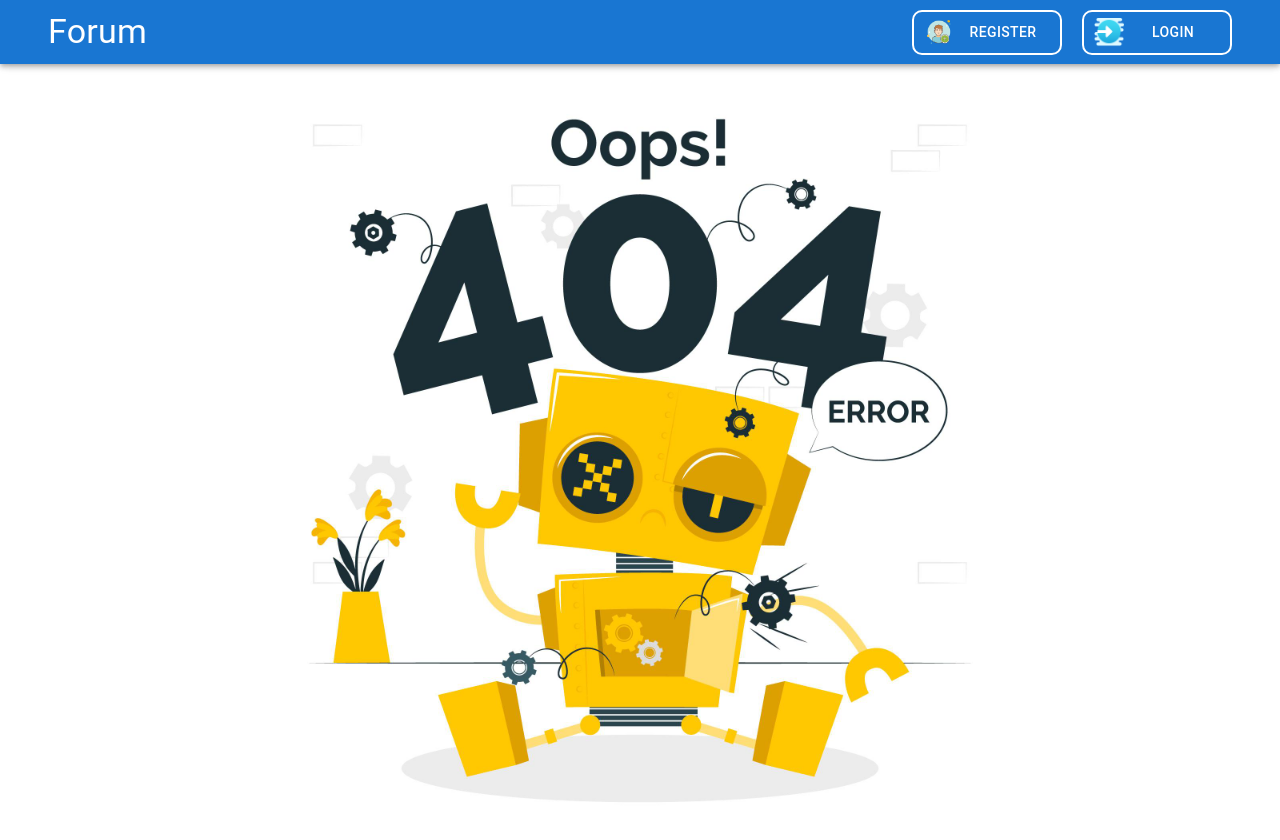
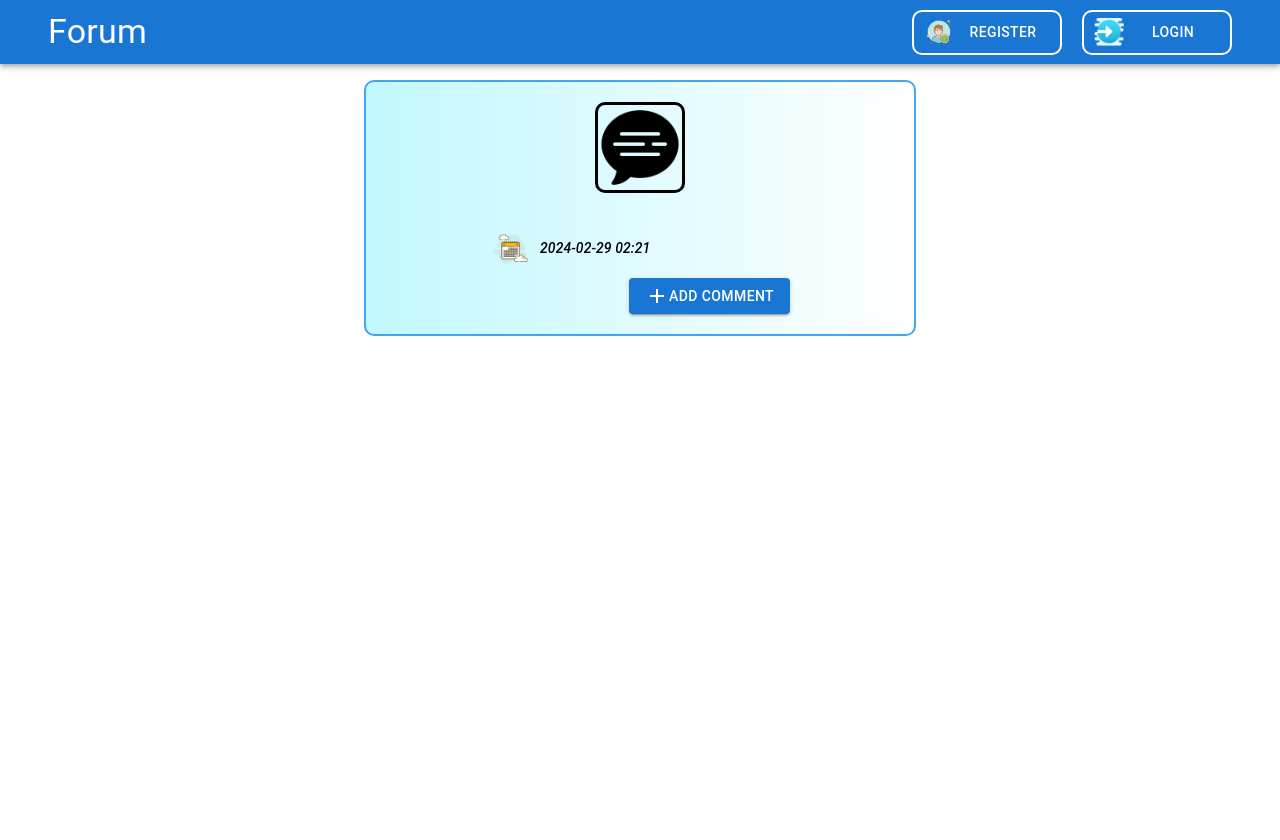
Before and after one commit to red88july/lab_work88, a React (Vite) app in the folder frontend/: page /posts/1 in a window 1280 px wide. Shown: the top 840 px of the page. After the commit the page ends 800 px from the top, so only its background shows below. Built offline with nearby package versions, Linux system fonts and the light colour scheme; no server answers.

Commit message:
"Create new GET request by id on backend part. After create new route to '/posts/:id'. Create Thunk with get request and add case to slice. Create container 'ViewPost' and set logic for them"

```diff
--- a/frontend/src/App.tsx
+++ b/frontend/src/App.tsx
@@ -6,6 +6,7 @@ import PageNoFoundPicture from '../src/assets/images/404PageNotFound.jpg';
 import LogForm from './features/users/LogForm.tsx';
 import PostForm from './features/posts/PostForm.tsx';
 import Posts from './features/posts/Posts.tsx';
+import ViewPost from './features/posts/ViewPost.tsx';
 
 function App() {
   return (
@@ -16,6 +17,7 @@ function App() {
               <Route path="/register" element={(<RegForm />)}/>
               <Route path="/login" element={(<LogForm />)}/>
               <Route path="/new-post" element={(<PostForm />)}/>
+              <Route path="posts/:id" element={(<ViewPost />)}/>
               <Route path="*" element={(
                 <Box
                   sx={{display: "flex", alignItems:'center',
--- a/frontend/src/features/posts/Posts.tsx
+++ b/frontend/src/features/posts/Posts.tsx
@@ -1,14 +1,17 @@
-import {useEffect} from 'react';
-import {useAppDispatch, useAppSelector} from '../../../app/hooks.ts';
-import {getAllPost} from './postsSlice.ts';
-import {getPosts} from './postsThunk.ts';
-import {Container} from '@mui/material';
-import PostsList from './PostsList.tsx';
+import { Box, CircularProgress, Container } from '@mui/material';
+import { useAppDispatch, useAppSelector } from '../../../app/hooks.ts';
+import { useEffect } from 'react';
+
+import { getAllPost, isLoadPosts } from './postsSlice.ts';
+import { getPosts } from './postsThunk.ts';
+import PostsList from './PostsList';
 
 const Posts = () => {
 
   const dispatch = useAppDispatch();
   const posts = useAppSelector(getAllPost);
+
+  const loadingPosts = useAppSelector(isLoadPosts);
 
   useEffect(() => {
     dispatch(getPosts());
@@ -16,6 +19,8 @@ const Posts = () => {
 
   return (
     <Container maxWidth="md" sx={{marginTop: 15}}>
+      {loadingPosts && (<Box sx={{display: 'flex', justifyContent: 'center'}}>
+        <CircularProgress size={100}/></Box>) }
       {posts.map(post => (
         <PostsList
           id={post._id}
--- a/frontend/src/features/posts/PostsList.tsx
+++ b/frontend/src/features/posts/PostsList.tsx
@@ -1,8 +1,9 @@
 import dayjs from 'dayjs';
-import {Box, CardMedia, Typography} from '@mui/material';
+import {Box, CardMedia, Link, Typography} from '@mui/material';
 
-import {ApiUser} from '../../types';
-import {apiURL} from '../../constants.ts';
+import { apiURL } from '../../constants.ts';
+import { ApiUser } from '../../types';
+
 import picOfPostMessage from '../../assets/images/ic-message.png';
 import iconAuthorPost from '../../assets/images/ic-author.png';
 import iconDatetimePost from '../../assets/images/ic-date.png';
@@ -45,7 +46,6 @@ const picTitle = {
   backgroundSize: '30px',
 };
 
-
 interface Props {
   id: string;
   user: ApiUser;
@@ -70,22 +70,23 @@ const PostsList: React.FC<Props> = ({id, user, title, image, datetime}) => {
             component="img"
             sx={{width: 130, height: 130, borderRadius: '10px', border: '3px solid black'}}
             image={imagePost}
-            alt="message"
+            alt={title}
           />
         </Box>
-        <Box display="flex" flexDirection="column" marginLeft={5}>
-
+        <Box display="flex" flexDirection="column" marginLeft={5} width="400px">
           <Box display="flex" justifyContent="space-between" alignItems="center" marginBottom={1}>
-            <Typography gutterBottom variant="subtitle2" component="div" sx={picAuthor} marginLeft={2}>
+            <Typography gutterBottom variant="subtitle2" component="div" sx={picAuthor}>
               <em>{user.username}</em>
             </Typography>
-            <Typography gutterBottom variant="subtitle2" component="div" sx={picDate} marginLeft={4}>
+            <Typography gutterBottom variant="subtitle2" component="div" sx={picDate}>
               <em>{dayjs(datetime).format('YYYY-MM-DD HH:mm')}</em>
             </Typography>
           </Box>
           <Box>
             <Typography gutterBottom variant="h6" sx={picTitle} component="div">
-              <strong>{title}</strong>
+              <Link href={`posts/${id}`}>
+                <strong>{title}</strong>
+              </Link>
             </Typography>
           </Box>
         </Box>
--- /dev/null
+++ b/frontend/src/features/posts/ViewPost.tsx
@@ -0,0 +1,94 @@
+import {Box, Button, CardMedia, Container, Typography} from '@mui/material';
+import dayjs from 'dayjs';
+import {useSelector} from 'react-redux';
+import {selectViewPost} from './postsSlice.ts';
+import {useAppDispatch} from '../../../app/hooks.ts';
+import {useParams} from 'react-router-dom';
+import {useEffect} from 'react';
+import {viewOnePost} from './postsThunk.ts';
+import iconAuthorPost from '../../assets/images/ic-author.png';
+import iconDatetimePost from '../../assets/images/ic-date.png';
+import picOfPostMessage from '../../assets/images/ic-message.png';
+import AddIcon from '@mui/icons-material/Add';
+import {apiURL} from '../../constants.ts';
+
+const stylePostBox = {
+  borderRadius: '10px',
+  border: '2px solid #42a5f5',
+  display: 'flex',
+  flexDirection: 'column',
+  padding: '20px 20px 20px 20px',
+  alignItems: 'center',
+  marginBottom: '10px',
+  background: 'linear-gradient(90deg, rgba(0,224,255,0.24413515406162467) 0%, rgba(255,255,255,1) 100%)',
+  '&:hover': {
+    boxShadow: '6px 7px 21px -5px rgba(0,0,0,0.27)',
+  }
+};
+
+const picDate = {
+  padding: '5px 0 5px 50px',
+  backgroundImage: `url(${iconDatetimePost})`,
+  backgroundRepeat: 'no-repeat',
+  backgroundPosition: 'left center',
+  backgroundSize: '40px',
+};
+
+const ViewPost = () => {
+  const dispatch = useAppDispatch();
+  const viewPost = useSelector(selectViewPost);
+
+  let imagePost = picOfPostMessage;
+
+  if (viewPost?.image) {
+    imagePost = apiURL + '/' + viewPost?.image;
+  }
+
+  const {id} = useParams();
+
+  useEffect(() => {
+    if (id) {
+      dispatch(viewOnePost(id));
+    }
+  }, [dispatch, id]);
+
+
+  return (
+      <Container maxWidth="sm">
+        <Box marginTop={10}>
+          <Box key={viewPost?._id} id={viewPost?._id} sx={stylePostBox}>
+            <Box sx={{display: 'flex', justifyContent: 'center'}}>
+              <CardMedia
+                component="img"
+                sx={{width: '80%', height: 'auto', borderRadius: '10px', border: '3px solid black'}}
+                image={imagePost}
+                alt="message"
+              />
+            </Box>
+            <Box display="flex" flexDirection="column">
+              <Box marginBottom={3}>
+                <Typography gutterBottom variant="subtitle1" component="div">
+                  <p style={{textIndent: '25px'}}>{viewPost?.description}</p>
+                </Typography>
+              </Box>
+              <Box display="flex" flexDirection="column" justifyContent="right" marginBottom={1}>
+                <Box display="flex" flexDirection="column" width="300px">
+                  <Typography gutterBottom variant="subtitle2" component="div" sx={picDate}>
+                    <em>{dayjs(viewPost?.datetime).format('YYYY-MM-DD HH:mm')}</em>
+                  </Typography>
+                </Box>
+              </Box>
+              <Box display="flex" justifyContent="right">
+                <Button variant="contained">
+                  <AddIcon />
+                  Add comment
+                </Button>
+              </Box>
+            </Box>
+          </Box>
+        </Box>
+      </Container>
+  );
+};
+
+export default ViewPost;
--- a/frontend/src/features/posts/postsSlice.ts
+++ b/frontend/src/features/posts/postsSlice.ts
@@ -1,20 +1,27 @@
-import {GlobalError, PostMutation, Posts} from '../../types';
-import {createSlice} from '@reduxjs/toolkit';
-import {getPosts, postsCreate} from './postsThunk.ts';
-import {RootState} from '../../../app/store.ts';
+import { createSlice, PayloadAction } from '@reduxjs/toolkit';
+
+import { GlobalError, PostMutation, Posts } from '../../types';
+import { getPosts, postsCreate, viewOnePost } from './postsThunk.ts';
+import { RootState } from '../../../app/store.ts';
 
 interface UsersState {
   posts: PostMutation | null;
   allPosts: Posts[];
+  post: Posts | null;
   isLoadingPost: boolean;
+  isLoadingPosts: boolean;
   isErrorPost: GlobalError | null;
+  isLoadViewPost: boolean;
 }
 
 const initialState: UsersState = {
   posts: null,
   allPosts: [],
+  post: null,
   isLoadingPost: false,
+  isLoadingPosts: false,
   isErrorPost: null,
+  isLoadViewPost: false,
 };
 
 export const postsSlice = createSlice({
@@ -23,6 +30,7 @@ export const postsSlice = createSlice({
   reducers: {},
 
   extraReducers: (builder) => {
+
     builder.addCase(postsCreate.pending, (state) => {
       state.isLoadingPost = true;
       state.isErrorPost = null;
@@ -37,19 +45,35 @@ export const postsSlice = createSlice({
     });
 
     builder.addCase(getPosts.pending, (state) => {
-      state.isLoadingPost = true;
+      state.isLoadingPosts = true;
     });
     builder.addCase(getPosts.fulfilled, (state, {payload: data}) => {
-      state.isLoadingPost = false;
+      state.isLoadingPosts = false;
       state.allPosts = data;
     });
     builder.addCase(getPosts.rejected, (state) => {
-      state.isLoadingPost = false;
+      state.isLoadingPosts = false;
     });
+
+    builder.addCase(viewOnePost.pending, (state) => {
+      state.isLoadViewPost = true;
+    });
+    builder.addCase(viewOnePost.fulfilled, (state, {payload: post}: PayloadAction<Posts>) => {
+      state.isLoadViewPost = false;
+      state.post = post;
+    });
+    builder.addCase(viewOnePost.rejected, (state) => {
+      state.isLoadViewPost = false;
+    });
+
   }
 });
 
 export const postsReducer = postsSlice.reducer;
 export const isLoadPost = (state: RootState) => state.posts.isLoadingPost;
 export const isErrorPost = (state: RootState) => state.posts.isErrorPost;
+
 export const getAllPost = (state: RootState) => state.posts.allPosts;
+export const isLoadPosts = (state: RootState) => state.posts.isLoadingPosts;
+
+export const selectViewPost = (state: RootState) => state.posts.post;
--- a/frontend/src/features/posts/postsThunk.ts
+++ b/frontend/src/features/posts/postsThunk.ts
@@ -4,7 +4,7 @@ import { isAxiosError } from 'axios';
 import { RootState } from '../../../app/store.ts';
 
 import axiosApi from '../../axiosApi.ts';
-import {GlobalError, Post, PostMutation, Posts} from '../../types';
+import { GlobalError, Post, PostMutation, Posts } from '../../types';
 
 export const postsCreate = createAsyncThunk<PostMutation, Post, {  rejectValue: GlobalError, state: RootState }>(
   'posts/createPost',
@@ -45,3 +45,11 @@ export const getPosts = createAsyncThunk<Posts[]>(
     return response.data;
   }
 );
+
+export const viewOnePost = createAsyncThunk<Posts, string>(
+  'posts/viewOnePost',
+  async (id) => {
+    const response = await axiosApi.get('/posts/' + id);
+    return response.data;
+  }
+);
```
Also changed, not shown: frontend/src/features/posts/PostForm.tsx (+1 -7 lines), frontend/src/features/users/usersSlice.ts (+8 -4 lines), frontend/src/features/users/usersThunk.ts (+7 -5 lines), 1 other file (tests, documents, lock files or other folders).
